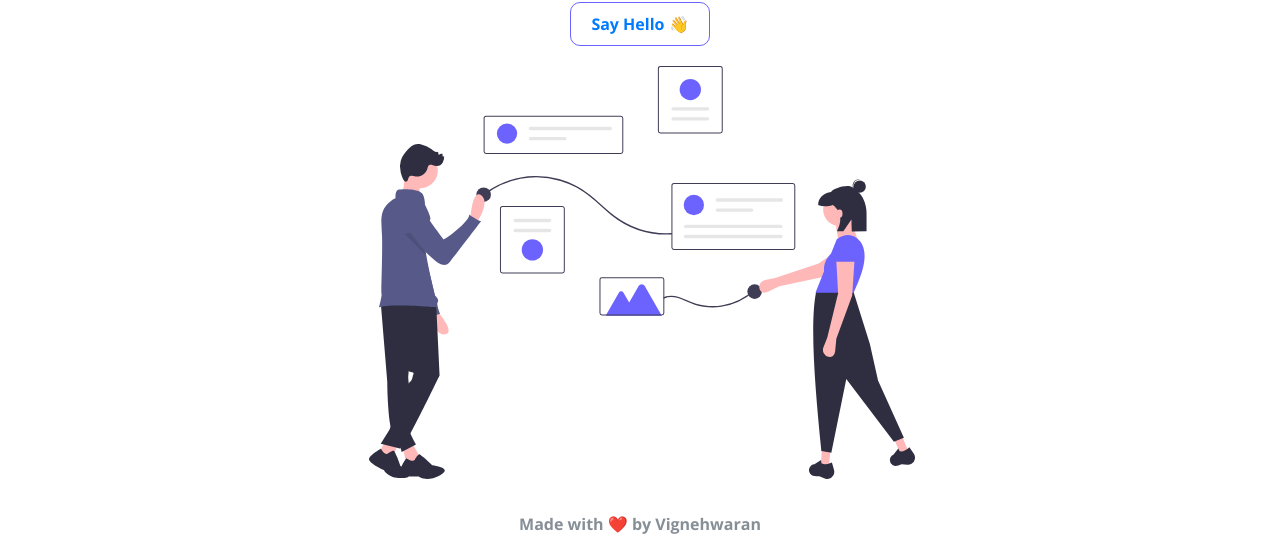
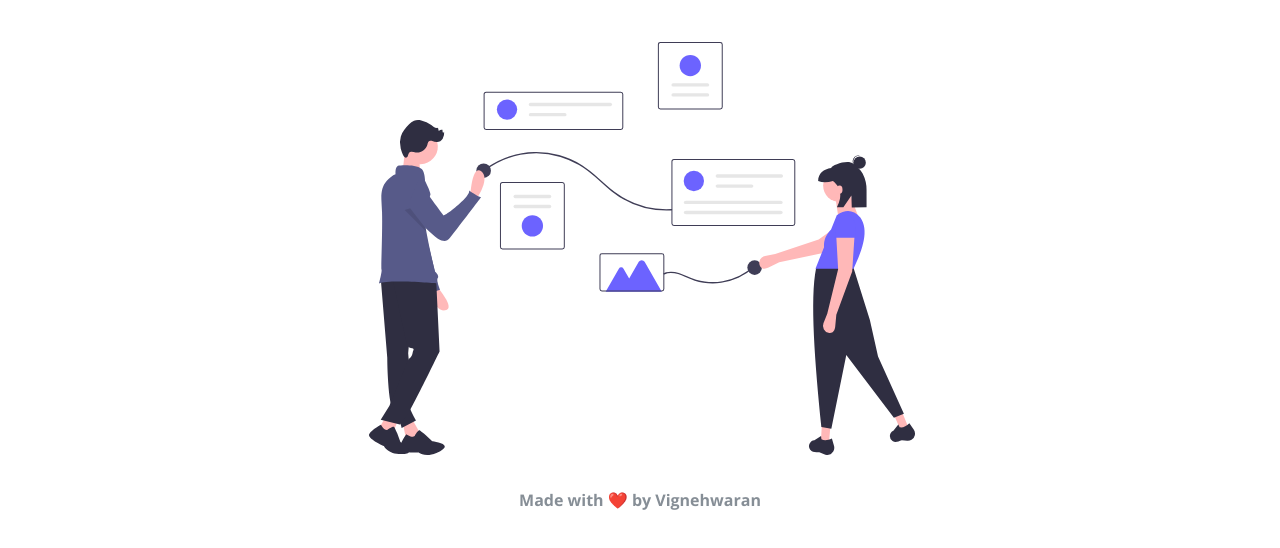
Before and after one commit to Vigneshwaran28/portfolio, a plain HTML site: page contact.html in a window 1280 px wide. Shown: the part 563-1111 px from the top of the page. After the commit the page ends 1087 px from the top, so only its background shows below. Drawn offline with nearby package versions, Linux system fonts and the light colour scheme; a web font is replaced by a local one.

Commit message:
Update contact.html

```diff
--- a/contact.html
+++ b/contact.html
@@ -78,7 +78,7 @@
     <section>
         <div class="second-section">
             <h1 class="connect">Let's connect and build something together!</h1>
-            <a class="sayhello" href="#contact">Say Hello <span class="wave">👋</span></a>
+<!--             <a class="sayhello" href="">Say Hello <span class="wave">👋</span></a> -->
             <div class="col-lg-6 connect-image">
             <img  class= "connection" src="Image/connection.svg" alt="">
         </div>
```
